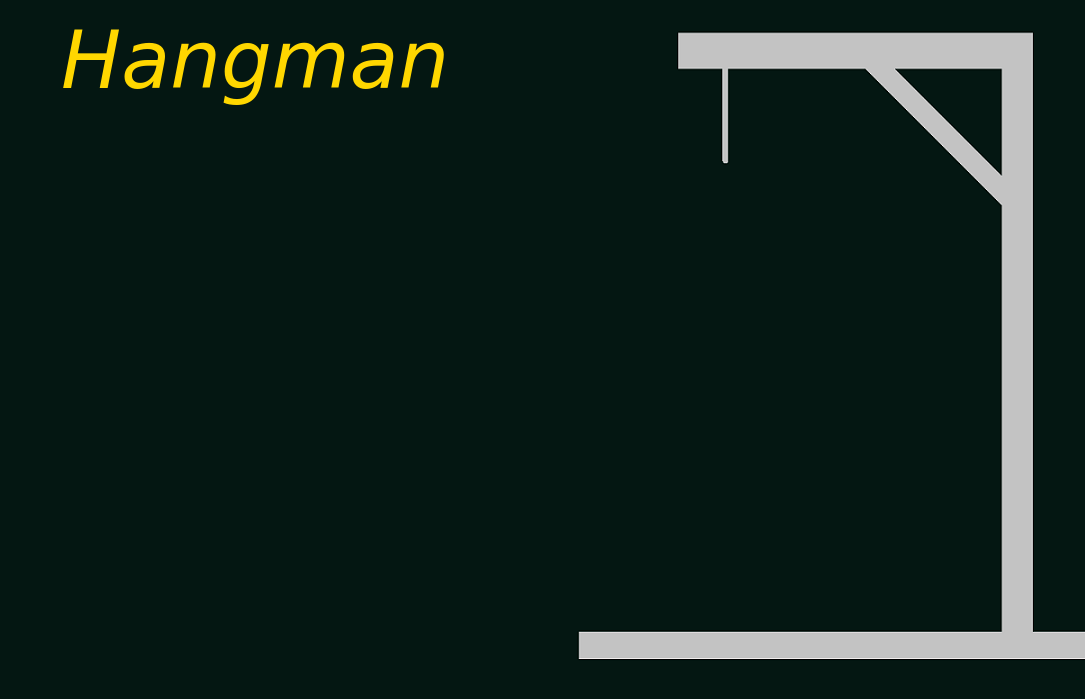
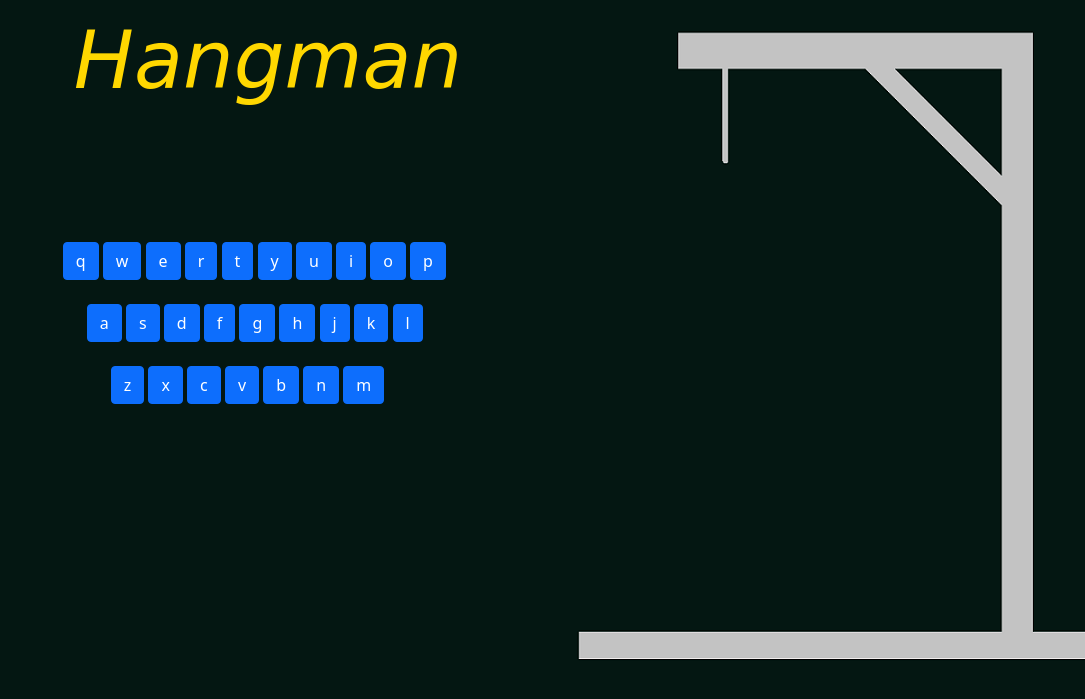
Before and after one commit to joeball91/Hangman, a Django app: page / in a window 1280 px wide; the page is wider, and only the part inside the window is pictured. Shown: the part 56-755 px from the top of that part, without its empty margins (195-1280 px from the left). Run offline with Django 4.2, Linux system fonts and the light colour scheme; some libraries are stand-ins or nearby versions.

Commit message:
added keyboard

```diff
--- a/gameplay/static/bootstrap/css/styles.css
+++ b/gameplay/static/bootstrap/css/styles.css
@@ -6,10 +6,23 @@ h1{
     padding-top: 1%;
     font-size: 80px;
     text-align: justify;
-    padding-left: 20%;
+    padding-left: 21%;
     color: gold;
     height: 1px;
     font-family: cursive;
     font-style: italic;
 
 }
+
+.keyboard{
+    padding-top: 30%;
+    padding-left: 35%;
+}
+
+.keyboard-row2{
+    padding-left: 5%;
+}
+
+.keyboard-row3{
+    padding-left: 10%;
+}
--- a/gameplay/templates/index.html
+++ b/gameplay/templates/index.html
@@ -28,7 +28,46 @@
         <h1>Hangman</h1>
         <div class="row">
             <div class="col-lg-7">
+                <div class="keyboard">
+                    <div>
+                        <button class="btn btn-primary" type="submit">q</button>
+                        <button class="btn btn-primary" type="submit">w</button>
+                        <button class="btn btn-primary" type="submit">e</button>
+                        <button class="btn btn-primary" type="submit">r</button>
+                        <button class="btn btn-primary" type="submit">t</button>
+                        <button class="btn btn-primary" type="submit">y</button>
+                        <button class="btn btn-primary" type="submit">u</button>
+                        <button class="btn btn-primary" type="submit">i</button>
+                        <button class="btn btn-primary" type="submit">o</button>
+                        <button class="btn btn-primary" type="submit">p</button>
+                    </div>
+                    <br>
 
+                    <div class="keyboard-row2">
+                        <button class="btn btn-primary" type="submit">a</button>
+                        <button class="btn btn-primary" type="submit">s</button>
+                        <button class="btn btn-primary" type="submit">d</button>
+                        <button class="btn btn-primary" type="submit">f</button>
+                        <button class="btn btn-primary" type="submit">g</button>
+                        <button class="btn btn-primary" type="submit">h</button>
+                        <button class="btn btn-primary" type="submit">j</button>
+                        <button class="btn btn-primary" type="submit">k</button>
+                        <button class="btn btn-primary" type="submit">l</button>
+                    </div>
+                    <br>
+
+                    <div class="keyboard-row3">
+                        <button class="btn btn-primary" type="submit">z</button>
+                        <button class="btn btn-primary" type="submit">x</button>
+                        <button class="btn btn-primary" type="submit">c</button>
+                        <button class="btn btn-primary" type="submit">v</button>
+                        <button class="btn btn-primary" type="submit">b</button>
+                        <button class="btn btn-primary" type="submit">n</button>
+                        <button class="btn btn-primary" type="submit">m</button>
+                    </div>
+                    <br>
+
+                </div>
             </div>
             <div class="col-lg-3">
                 <img src="../static/images/hangman0.1.png">
```
